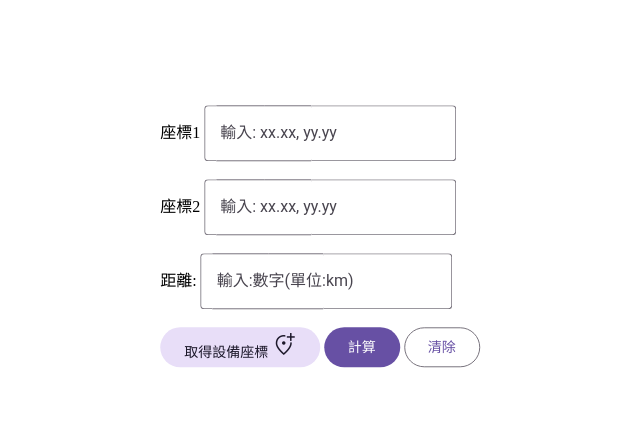
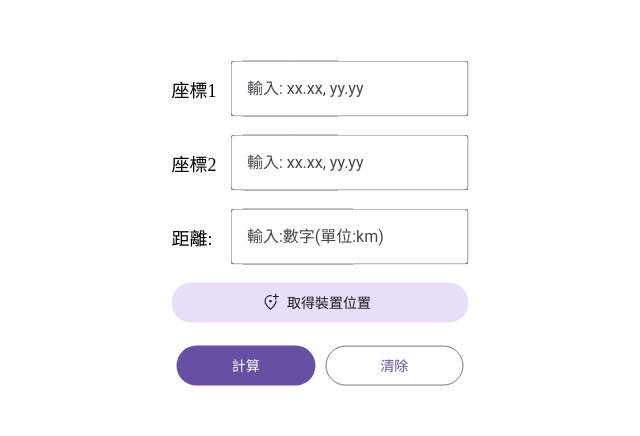
Before and after one commit to lokey0905/pokemon-cooldown-calculator, a plain HTML site: page index.html in a window 1280 px wide. Shown: the part 153-589 px from the top of the page, without its empty margins (320-960 px from the left). Drawn offline with nearby package versions, Linux system fonts and the light colour scheme.

Commit message:
Fixed bugs.

```diff
--- a/index.html
+++ b/index.html
@@ -6,13 +6,36 @@
     <meta http-equiv="X-UA-Compatible" content="IE=edge">
     <meta name="viewport" content="width=device-width, initial-scale=1.0">
     <title>Document</title>
-    <link rel="stylesheet" href="https://fonts.googleapis.com/css2?family=Material+Symbols+Outlined:opsz,wght,FILL,GRAD@20..48,100..700,0..1,-50..200" />
     <link rel="stylesheet" href="style.css">
+    <link rel="stylesheet" href="https://fonts.googleapis.com/css2?family=Material+Symbols+Outlined:opsz,wght,FILL,GRAD@24,400,0,0" />
 </head>
 
 <script src="./bundle.js"></script>
 
 <script>
+  function getScreenSize() {
+    const screenWidth = window.innerWidth || document.documentElement.clientWidth || document.body.clientWidth;
+    const screenHeight = window.innerHeight || document.documentElement.clientHeight || document.body.clientHeight;
+
+    return { width: screenWidth, height: screenHeight };
+  }
+
+  function adjustComponentSize() {
+    const screenSize = getScreenSize();
+    const container = document.querySelector('.container');
+
+    if (screenSize.width > screenSize.height) {
+      container.style.width = '60%';
+    } else {
+      container.style.width = '80%';
+    }
+  }
+
+  window.addEventListener('resize', adjustComponentSize);
+
+  adjustComponentSize();
+
+
   function getLocation() {
     if (navigator.geolocation) {
       navigator.geolocation.getCurrentPosition(showPosition, showError);
@@ -79,7 +102,7 @@
 
 function displayCooldownTime(cooldownTime) {
   const cooldownElement = document.getElementById("cooldown");
-  cooldownElement.textContent = `冷却时间: ${cooldownTime} 分钟`;
+  cooldownElement.textContent = `冷卻時間: ${cooldownTime} 分鐘`;
 }
 
 function calculateDistance(lat1, lon1, lat2, lon2) {
@@ -144,6 +167,7 @@ function calculateCooldownTime(distance) {
   ];
 
   let cooldownTime = 0;
+  if (distance<0) distance = -1 * distance;
   for (const entry of cooldownTable) {
     if (distance <= entry.distance) {
       cooldownTime = entry.cooldown;
@@ -158,29 +182,32 @@ function calculateCooldownTime(distance) {
 <body>
   <div class="container">
     <div>
-      <label for="input1">座標1</label>
+      <label for="input1"><font>座標1</font></label>
       <md-outlined-text-field label="輸入: xx.xx, yy.yy" id="input1"></md-outlined-text-field>
     </div>
     <br>
     <div>
-      <label for="input2">座標2</label>
+      <label for="input2"><font>座標2</font></label>
       <md-outlined-text-field label="輸入: xx.xx, yy.yy" id="input2"></md-outlined-text-field>
     </div>
     <br>
     <div>
-      <label for="inputkm">距離:</label>
+      <label for="inputkm"><font>距離:</font></label>
       <md-outlined-text-field type="number" label="輸入:數字(單位:km)" id="inputkm"></md-outlined-text-field>
     </div>
     <br>
     <div>
-      <md-filled-tonal-button onclick="getLocation()">
-        取得設備座標
-        <span class="material-symbols-outlined">add_location_alt</span>
+      <md-filled-tonal-button class="full-button" onclick="getLocation()">
+        取得裝置位置
+        <svg slot="icon" viewBox="0 -960 960 960"><path d="M480-80Q319-217 239.5-334.5T160-552q0-150 96.5-239T480-880q17 0 32.5 1.5T544-874v62q-15-4-31-6t-33-2q-109.417 0-184.708 75.105Q220-669.79 220-552q0 75 65 173.5T480-159q133-121 196.5-219.5T740-552q0-8-.5-16t-1.5-16h61q1 8 1 16v16q0 100-79.5 217.5T480-80Zm.089-410Q509-490 529.5-510.589q20.5-20.588 20.5-49.5Q550-589 529.411-609.5q-20.588-20.5-49.5-20.5Q451-630 430.5-609.411q-20.5 20.588-20.5 49.5Q410-531 430.589-510.5q20.588 20.5 49.5 20.5ZM480-560Zm252-84h60v-128h128v-60H792v-128h-60v128H604v60h128v128Z"/></svg>
       </md-filled-tonal-button>
-      <md-filled-button checked id="ok" onclick="ok()">計算</md-filled-button>
-      <md-outlined-button checked id="clean" onclick="clean()">清除</md-outlined-button>
-      <h1 id="cooldown"></h1>
     </div>
+    <br>
+    <div class="half-div">
+      <md-filled-button id="ok" onclick="ok()">計算</md-filled-button>
+      <md-outlined-button id="clean" onclick="clean()">清除</md-outlined-button>
+    </div>
+    <h1 id="cooldown"></h1>
   </div>
 </body>
 </html>
--- a/style.css
+++ b/style.css
@@ -3,6 +3,9 @@
     top: 50%;
     left: 50%;
     transform: translate(-50%, -50%);
+    display: flex;
+    flex-direction: column;
+    justify-content: space-between;
   }
 
 .material-symbols-outlined {
@@ -12,3 +15,37 @@
   'GRAD' 0,
   'opsz' 48
 }
+
+.half-div {
+  display: flex;
+  justify-content: space-between;
+  width: 100%;
+}
+
+.full-button {
+  width: 100%;
+}
+
+md-filled-button,
+md-outlined-button {
+  width: calc(50% - 5px);
+  padding: 5px;
+}
+
+font {
+  font-size: large;
+}
+
+.container > div {
+  display: flex;
+  align-items: center;
+  width: 100%;
+}
+
+label {
+  width: 20%;
+}
+
+md-outlined-text-field {
+  width: 80%;
+}
```
